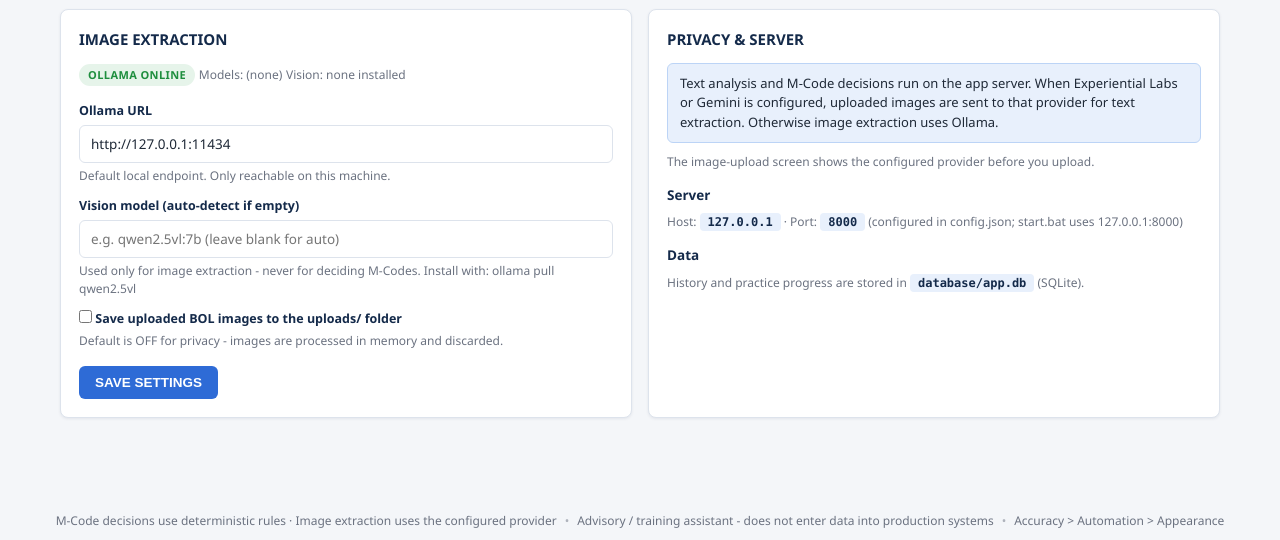
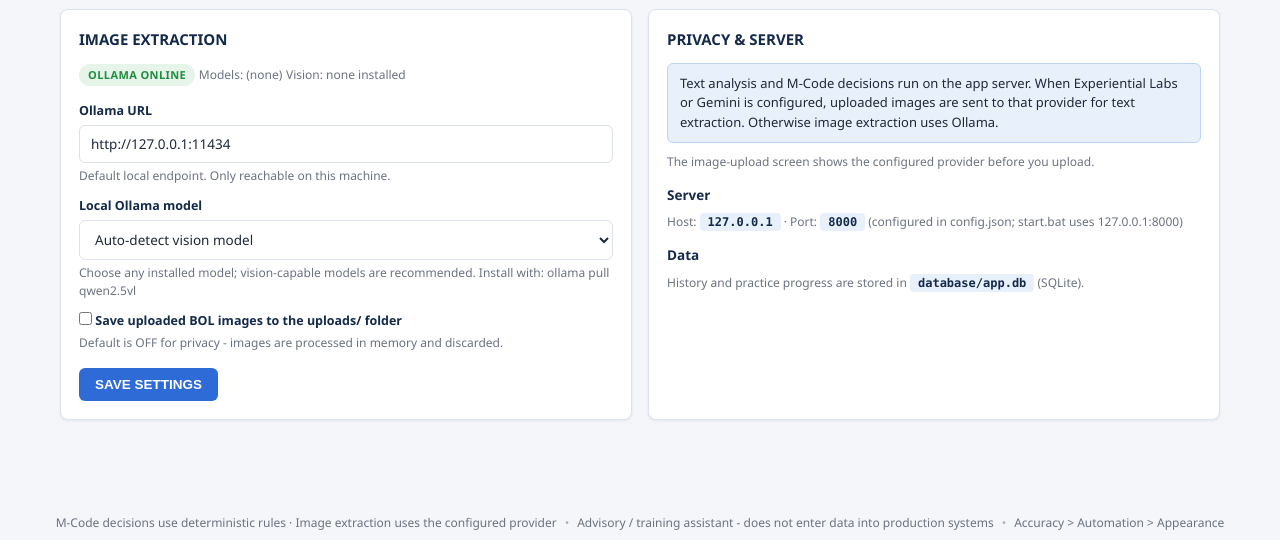
Before and after one commit to shaiknafiizaaz/mcode_test, a FastAPI app: page /settings in a window 1280 px wide. Shown: the part 187-727 px from the top of the page. Run offline with FastAPI, Linux system fonts and the light colour scheme; data that the repository does not hold is empty.

Commit message:
feat: add provider fallback and Ollama model selector

```diff
--- a/app.py
+++ b/app.py
@@ -298,20 +298,27 @@ async def api_analyze_image(file: UploadFile = File(...)):
         save_history("image", f"PDF: {filename}", result)
         return JSONResponse(result)
 
-    # Select a configured hosted provider before using local Ollama.
+    # Try configured providers in order; a transport/rate/access failure moves
+    # to the next available provider so mobile use keeps working.
+    attempts = []
     experiential_key = experiential_client.api_key()
+    if experiential_key:
+        attempts.append(("experiential", "Experiential Labs", experiential_client.model_name(),
+                         lambda: experiential_client.extract_bol(experiential_key, raw, experiential_client.model_name())))
     gemini_key = os.environ.get("GEMINI_API_KEY", "").strip()
-    if experiential_key or gemini_key:
-        if experiential_key:
-            provider, label = "experiential", "Experiential Labs"
-            model = experiential_client.model_name()
-            extraction = experiential_client.extract_bol(experiential_key, raw, model)
-        else:
-            provider, label = "gemini", "Gemini"
-            model = os.environ.get("GEMINI_MODEL", ollama_client.DEFAULT_GEMINI_MODEL)
-            extraction = ollama_client.extract_bol_with_gemini(gemini_key, raw, model)
-        if not extraction["success"]:
-            raise HTTPException(status_code=502, detail=extraction["error"])
+    if gemini_key:
+        gemini_model = os.environ.get("GEMINI_MODEL", ollama_client.DEFAULT_GEMINI_MODEL)
+        attempts.append(("gemini", "Gemini", gemini_model,
+                         lambda: ollama_client.extract_bol_with_gemini(gemini_key, raw, gemini_model)))
+    cloud_errors = []
+    for provider, label, model, call in attempts:
+        extraction = call()
+        if extraction["success"]:
+            break
+        cloud_errors.append(f"{label}: {extraction['error']}")
+    else:
+        extraction = None
+    if extraction and extraction["success"]:
         extracted = extraction["data"]
         fields = _extraction_to_fields(extracted)
         lines = bol_parser.lines_from_fields(fields)
@@ -334,10 +341,11 @@ async def api_analyze_image(file: UploadFile = File(...)):
                 "Ollama is not running, so local image extraction is unavailable. "
                 "Start Ollama (ollama serve) or use the Paste Text / Manual Entry tabs - "
                 "the core M-Code system works fully offline. "
-                f"({status.get('error')})"
+                f"({'; '.join(cloud_errors + [status.get('error')])})"
             ),
         )
-    model = ollama_client.pick_vision_model(status["models"], db.get_setting("vision_model", ""))
+    preferred_model = db.get_setting("vision_model", "")
+    model = ollama_client.pick_vision_model(status["models"], preferred_model)
     if not model:
         raise HTTPException(
             status_code=503,
@@ -351,7 +359,7 @@ async def api_analyze_image(file: UploadFile = File(...)):
         db.get_setting("ollama_url", ollama_client.DEFAULT_OLLAMA_URL), model, raw
     )
     if not extraction["success"]:
-        raise HTTPException(status_code=502, detail=extraction["error"])
+        raise HTTPException(status_code=502, detail="; ".join(cloud_errors + [extraction["error"]]))
 
     data = extraction["data"]
     fields = _extraction_to_fields(data)
--- a/templates/assistant.html
+++ b/templates/assistant.html
@@ -116,10 +116,10 @@ document.addEventListener("DOMContentLoaded", () => {
   API.get("/api/ollama/status").then((s) => {
     if (s.experiential_configured) {
       statusEl.innerHTML = `<span class="badge badge-green">EXPERIENTIAL LABS CONFIGURED</span>
-        <span class="small">${esc(s.experiential_model)} — uploaded images are sent to Experiential Labs for extraction.</span>`;
+        <span class="small">${esc(s.experiential_model)} — fallback continues to the next configured provider if this is unavailable.</span>`;
     } else if (s.gemini_configured) {
       statusEl.innerHTML = `<span class="badge badge-green">GEMINI CONFIGURED</span>
-        <span class="small">${esc(s.gemini_model)} — uploaded images are sent to Gemini for extraction.</span>`;
+        <span class="small">${esc(s.gemini_model)} — used when Experiential Labs is unavailable.</span>`;
     } else if (s.available && s.vision_model) {
       statusEl.innerHTML = `<span class="badge badge-green">OLLAMA ONLINE</span>
         <span class="small">Vision model: ${esc(s.vision_model)}</span>`;
--- a/templates/index.html
+++ b/templates/index.html
@@ -84,8 +84,8 @@ document.addEventListener("DOMContentLoaded", async () => {
   try {
     const ollama = await API.get("/api/ollama/status");
     const el = document.getElementById("stat-ollama");
-    if (ollama.available) {
-      el.textContent = "ONLINE";
+      if (ollama.experiential_configured || ollama.gemini_configured || ollama.available) {
+        el.textContent = ollama.experiential_configured ? "CLOUD + FALLBACK" : (ollama.gemini_configured ? "CLOUD" : "ONLINE");
       el.style.color = "var(--green)";
       if (ollama.vision_model) el.title = "Vision model: " + ollama.vision_model;
     } else {
--- a/templates/settings.html
+++ b/templates/settings.html
@@ -11,9 +11,9 @@
     <label>Ollama URL</label>
     <input type="url" id="s-ollama_url" value="http://127.0.0.1:11434">
     <div class="hint">Default local endpoint. Only reachable on this machine.</div>
-    <label>Vision model (auto-detect if empty)</label>
-    <input type="text" id="s-vision_model" placeholder="e.g. qwen2.5vl:7b (leave blank for auto)">
-    <div class="hint">Used only for image extraction - never for deciding M-Codes. Install with: ollama pull qwen2.5vl</div>
+    <label>Local Ollama model</label>
+    <select id="s-vision_model"><option value="">Auto-detect vision model</option></select>
+    <div class="hint">Choose any installed model; vision-capable models are recommended. Install with: ollama pull qwen2.5vl</div>
     <label><input type="checkbox" id="s-save_images" style="width:auto"> Save uploaded BOL images to the uploads/ folder</label>
     <div class="hint">Default is OFF for privacy - images are processed in memory and discarded.</div>
     <div class="row mt">
@@ -43,10 +43,16 @@
 <script>
 document.addEventListener("DOMContentLoaded", async () => {
   const statusEl = document.getElementById("ollama-status");
+  let savedVisionModel = "";
 
   async function refreshOllama() {
     try {
       const s = await API.get("/api/ollama/status");
+      const modelSelect = document.getElementById("s-vision_model");
+      const selected = savedVisionModel;
+      modelSelect.innerHTML = `<option value="">Auto-detect vision model</option>` +
+        (s.models || []).map(m => `<option value="${esc(m)}">${esc(m)}</option>`).join("");
+      modelSelect.value = selected;
       if (s.experiential_configured || s.gemini_configured) {
         const label = s.experiential_configured ? "EXPERIENTIAL LABS" : "GEMINI";
         const model = s.experiential_configured ? s.experiential_model : s.gemini_model;
@@ -69,7 +75,8 @@ document.addEventListener("DOMContentLoaded", async () => {
     const data = await API.get("/api/settings");
     const s = data.settings || {};
     document.getElementById("s-ollama_url").value = s.ollama_url || "http://127.0.0.1:11434";
-    document.getElementById("s-vision_model").value = s.vision_model || "";
+    savedVisionModel = s.vision_model || "";
+    document.getElementById("s-vision_model").value = savedVisionModel;
     document.getElementById("s-save_images").checked = !!s.save_images;
   } catch (e) { console.error(e); }
   refreshOllama();
```
Also changed, not shown: tests/test_experiential.py (+2 -2 lines).
